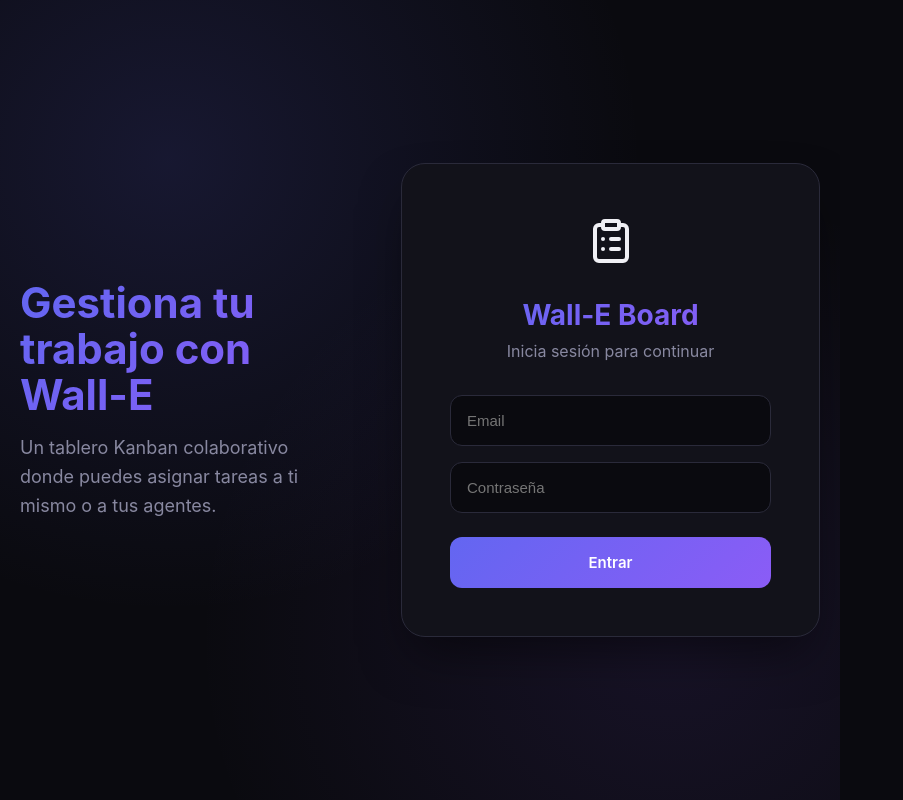
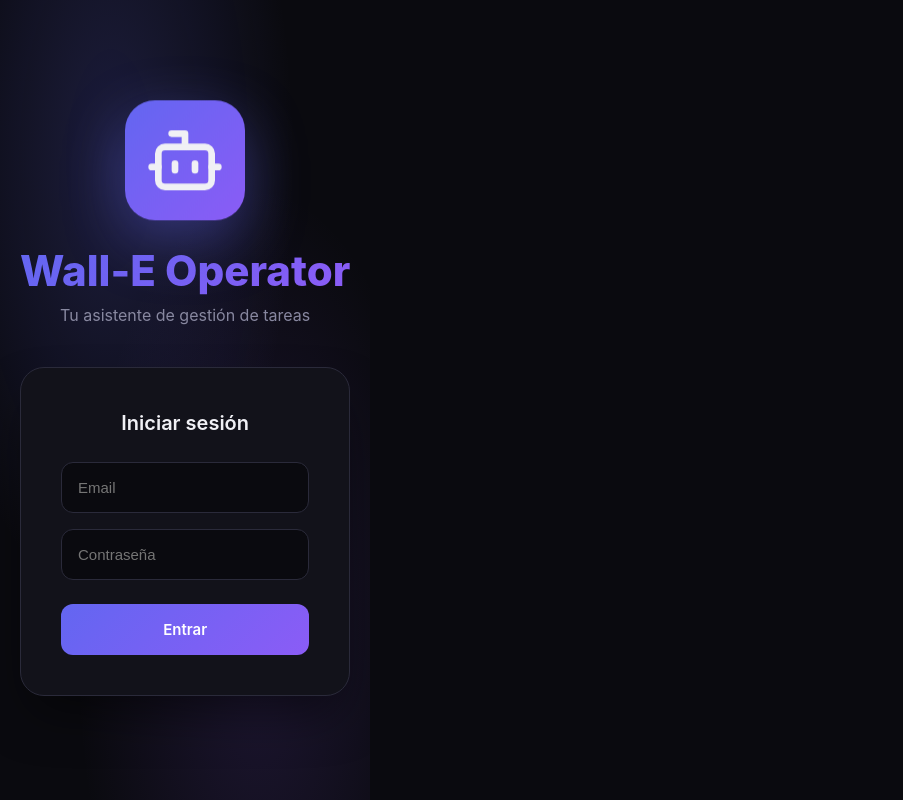
Before and after one commit to pipedrau/wall-e-board, a React (Vite) app: page / in a window 1280 px wide. Shown: the whole page, without its empty margins (0-903 px from the left). Built offline with nearby package versions, Linux system fonts and the light colour scheme.

Commit message:
Fix: login centrado con Wall-E Operator + mejor ancho dashboard

```diff
--- a/src/App.css
+++ b/src/App.css
@@ -29,11 +29,14 @@ body {
 
 .app {
   min-height: 100vh;
-  padding: 24px;
+  padding: 20px;
   background:
     radial-gradient(ellipse at 10% 10%, rgba(99, 102, 241, 0.08) 0%, transparent 50%),
     radial-gradient(ellipse at 90% 90%, rgba(139, 92, 246, 0.06) 0%, transparent 50%),
     var(--bg);
+  width: 100%;
+  max-width: 100vw;
+  overflow-x: hidden;
 }
 
 /* Header */
@@ -120,12 +123,13 @@ body {
 
 /* Column */
 .column {
-  flex: 0 0 320px;
+  flex: 0 0 280px;
+  min-width: 280px;
   background: var(--bg-card);
   border: 1px solid var(--border);
   border-radius: 16px;
   padding: 14px;
-  max-height: calc(100vh - 140px);
+  max-height: calc(100vh - 120px);
   display: flex;
   flex-direction: column;
   box-shadow: 0 4px 20px rgba(0, 0, 0, 0.15);
@@ -449,44 +453,73 @@ body {
   position: absolute;
   inset: 0;
   background:
-    radial-gradient(ellipse at 20% 20%, rgba(99, 102, 241, 0.15) 0%, transparent 50%),
-    radial-gradient(ellipse at 80% 80%, rgba(139, 92, 246, 0.1) 0%, transparent 50%);
+    radial-gradient(ellipse at 30% 20%, rgba(99, 102, 241, 0.2) 0%, transparent 50%),
+    radial-gradient(ellipse at 70% 80%, rgba(139, 92, 246, 0.15) 0%, transparent 50%);
 }
 
-.login-container {
+.login-center {
   position: relative;
   z-index: 1;
+  display: flex;
+  flex-direction: column;
+  align-items: center;
+  gap: 40px;
   width: 100%;
-  max-width: 400px;
+  max-width: 480px;
+}
+
+.login-hero {
+  text-align: center;
+}
+
+.login-logo {
+  width: 120px;
+  height: 120px;
+  background: var(--gradient);
+  border-radius: 30px;
+  display: flex;
+  align-items: center;
+  justify-content: center;
+  margin: 0 auto 24px;
+  box-shadow: 0 20px 60px rgba(99, 102, 241, 0.4);
+  animation: float 3s ease-in-out infinite;
+}
+
+@keyframes float {
+  0%, 100% { transform: translateY(0); }
+  50% { transform: translateY(-10px); }
+}
+
+.login-hero h1 {
+  font-size: 42px;
+  font-weight: 800;
+  background: var(--gradient);
+  -webkit-background-clip: text;
+  -webkit-text-fill-color: transparent;
+  background-clip: text;
+  margin-bottom: 8px;
+}
+
+.login-hero p {
+  font-size: 16px;
+  color: var(--text-muted);
 }
 
 .login-box {
   background: var(--bg-card);
   border: 1px solid var(--border);
   border-radius: 24px;
-  padding: 48px 40px;
+  padding: 40px;
+  width: 100%;
   text-align: center;
   box-shadow: 0 25px 50px -12px rgba(0, 0, 0, 0.5);
 }
 
-.login-icon {
-  font-size: 48px;
-  margin-bottom: 16px;
-}
-
-.login-box h1 {
-  font-size: 28px;
-  font-weight: 700;
-  margin-bottom: 8px;
-  background: var(--gradient);
-  -webkit-background-clip: text;
-  -webkit-text-fill-color: transparent;
-  background-clip: text;
-}
-
-.login-box > p {
-  color: var(--text-muted);
-  margin-bottom: 32px;
+.login-box h2 {
+  font-size: 20px;
+  font-weight: 600;
+  margin-bottom: 24px;
+  color: var(--text);
 }
 
 .login-box form {
@@ -503,6 +536,7 @@ body {
   color: var(--text);
   font-size: 15px;
   transition: all 0.2s;
+  width: 100%;
 }
 
 .login-box input:focus {
@@ -522,6 +556,7 @@ body {
   cursor: pointer;
   margin-top: 8px;
   transition: all 0.2s;
+  width: 100%;
 }
 
 .login-box button:hover {
@@ -535,46 +570,6 @@ body {
   padding: 12px;
   background: rgba(239, 68, 68, 0.1);
   border-radius: 8px;
-}
-
-/* Desktop login - side by side */
-@media (min-width: 900px) {
-  .login-page {
-    justify-content: center;
-  }
-
-  .login-container {
-    display: flex;
-    max-width: 800px;
-    gap: 60px;
-    align-items: center;
-  }
-
-  .login-box {
-    flex: 1;
-    padding: 48px;
-  }
-
-  .login-side {
-    flex: 1;
-    text-align: left;
-  }
-
-  .login-side h2 {
-    font-size: 42px;
-    font-weight: 700;
-    line-height: 1.1;
-    margin-bottom: 16px;
-    background: var(--gradient);
-    -webkit-background-clip: text;
-    -webkit-text-fill-color: transparent;
-  }
-
-  .login-side p {
-    font-size: 18px;
-    color: var(--text-muted);
-    line-height: 1.6;
-  }
 }
 
 /* Loading */
--- a/src/App.jsx
+++ b/src/App.jsx
@@ -3,7 +3,7 @@ import { createClient } from '@supabase/supabase-js';
 import { DndContext, closestCenter, PointerSensor, useSensor, useSensors, DragOverlay } from '@dnd-kit/core';
 import { SortableContext, verticalListSortingStrategy, useSortable } from '@dnd-kit/sortable';
 import { CSS } from '@dnd-kit/utilities';
-import { ClipboardList, RefreshCw, CheckCircle, Edit, X, Plus, LogOut, User } from 'lucide-react';
+import { ClipboardList, RefreshCw, CheckCircle, Edit, X, Plus, LogOut, User, Bot } from 'lucide-react';
 import './App.css';
 
 const supabaseUrl = 'https://tvzrqvtgcgmyficytpud.supabase.co';
@@ -255,15 +255,16 @@ function App() {
     return (
       <div className="login-page">
         <div className="login-bg"></div>
-        <div className="login-container">
-          <div className="login-side">
-            <h2>Gestiona tu trabajo con Wall-E</h2>
-            <p>Un tablero Kanban colaborativo donde puedes asignar tareas a ti mismo o a tus agentes.</p>
+        <div className="login-center">
+          <div className="login-hero">
+            <div className="login-logo">
+              <Bot size={80} />
+            </div>
+            <h1>Wall-E Operator</h1>
+            <p>Tu asistente de gestión de tareas</p>
           </div>
           <div className="login-box">
-            <div className="login-icon"><ClipboardList size={48} /></div>
-            <h1>Wall-E Board</h1>
-            <p>Inicia sesión para continuar</p>
+            <h2>Iniciar sesión</h2>
             <form onSubmit={handleLogin}>
               <input type="email" placeholder="Email" value={email} onChange={(e) => setEmail(e.target.value)} required />
               <input type="password" placeholder="Contraseña" value={password} onChange={(e) => setPassword(e.target.value)} required />
```
Also changed, not shown: 5 other files (tests, documents, lock files or other folders).
